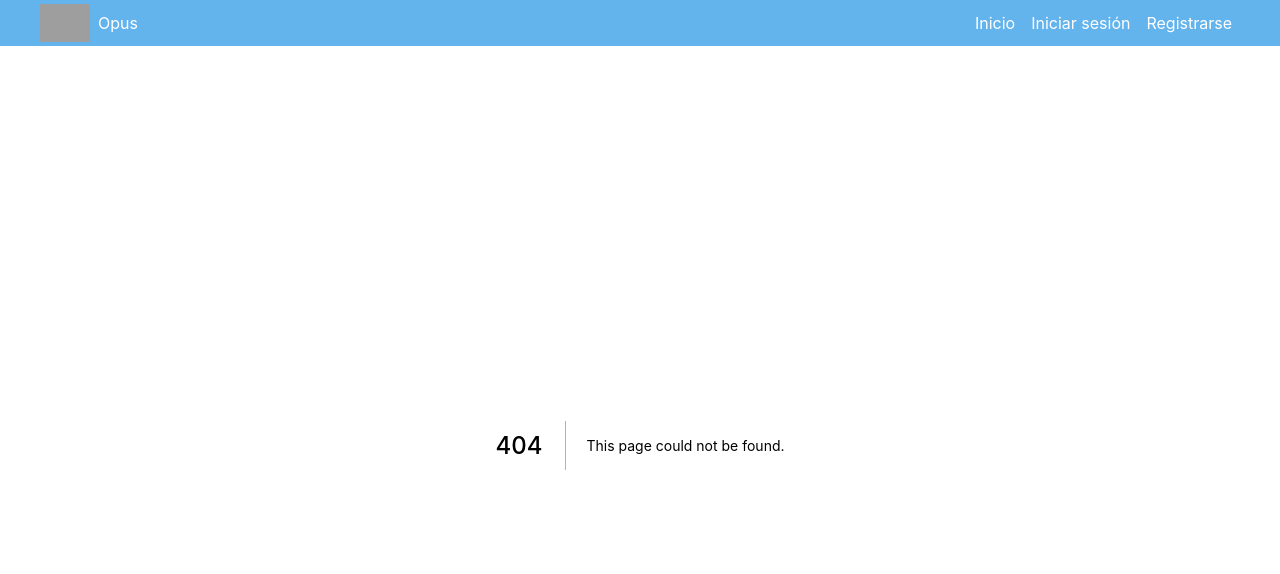
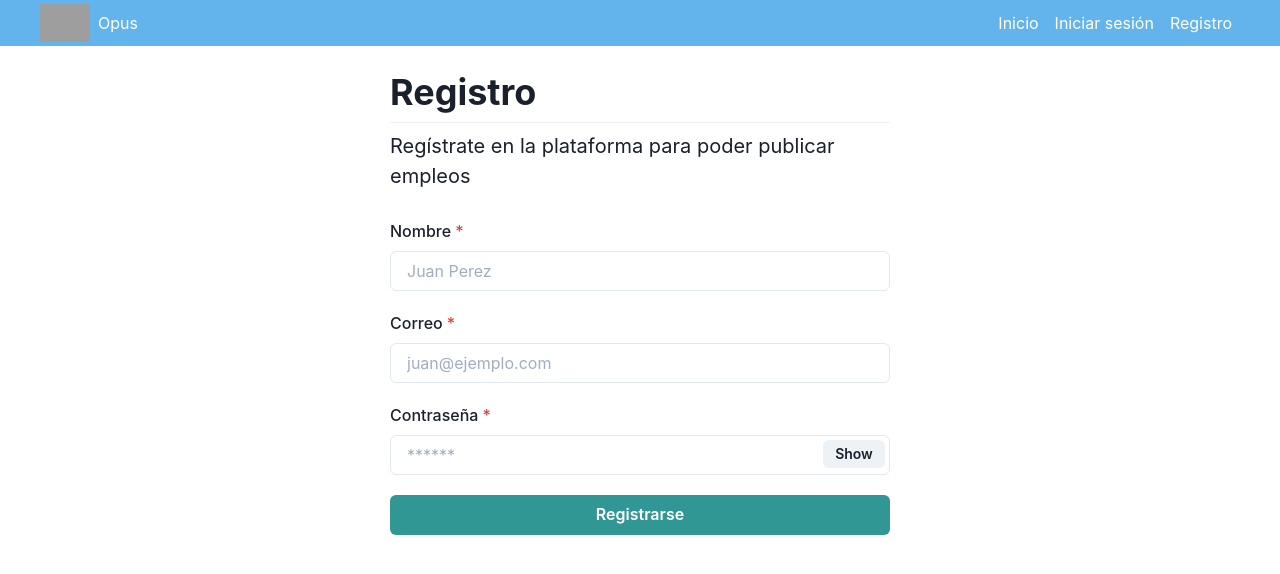
Before and after one commit to Streamelopers/opus-web, a Next.js app: page /registro in a window 1280 px wide. Before the commit this address had no page. Shown: the top 574 px of the page. Built offline with nearby package versions, Linux system fonts and the light colour scheme; grey boxes are pictures that could not be loaded.

Commit message:
Add sign-up form

```diff
--- a/components/Header/Header.tsx
+++ b/components/Header/Header.tsx
@@ -31,7 +31,7 @@ const Header = () => {
           </NextLink>
           <NextLink href="/registro">
             <Link px={8} color="white" cursor="pointer">
-              Registrarse
+              Registro
             </Link>
           </NextLink>
         </Box>
--- a/package.json
+++ b/package.json
@@ -15,6 +15,7 @@
     "@emotion/react": "^11.1.4",
     "@emotion/styled": "^11.0.0",
     "dayjs": "^1.10.4",
+    "formik": "^2.2.6",
     "framer-motion": "^3.2.2-rc.1",
     "lodash": "^4.17.20",
     "next": "10.0.5",
--- /dev/null
+++ b/pages/registro/index.tsx
@@ -0,0 +1,101 @@
+import { useState } from "react";
+import {
+  Button,
+  Flex,
+  FormControl,
+  FormErrorMessage,
+  FormLabel,
+  Input,
+  InputRightElement,
+  Stack,
+  Text,
+  Heading,
+  Divider
+} from "@chakra-ui/react";
+
+import { Formik, Form, Field, FieldProps, FormikProps, FormikHelpers } from "formik";
+interface FormValues {
+  name: string;
+  email: string;
+  password: string;
+}
+
+const SignUpForm = () => {
+  const [showPassword, setShowPassword] = useState(false);
+  const formValues: FormValues = {
+    name: "",
+    email: "",
+    password: ""
+  };
+
+  function handleSubmit(values: FormValues, actions: FormikHelpers<FormValues>) {
+    actions.setFieldError("name", "adios");
+    setTimeout(() => {
+      actions.setSubmitting(false);
+    }, 2000);
+  }
+
+  return (
+    <Formik initialValues={formValues} onSubmit={handleSubmit}>
+      {(props: FormikProps<FormValues>) => (
+        <Flex justifyContent="center" mt="25">
+          <Stack maxW="500px">
+            <Heading fontWeight="700">Registro</Heading>
+            <Divider />
+            <Text fontSize="xl">Regístrate en la plataforma para poder publicar empleos</Text>
+            <Form>
+              <Stack spacing="20px" mt="5">
+                <Field name="name">
+                  {({ field, form }: FieldProps) => (
+                    <FormControl isInvalid={!!form.errors.name && !!form.touched.name} isRequired>
+                      <FormLabel htmlFor="name">Nombre</FormLabel>
+                      <Input {...field} id="name" placeholder="Juan Perez" autoComplete="name" />
+                      <FormErrorMessage>{form.errors.name}</FormErrorMessage>
+                    </FormControl>
+                  )}
+                </Field>
+
+                <Field name="email">
+                  {({ field, form }: FieldProps) => (
+                    <FormControl isInvalid={!!form.errors.email && !!form.touched.email} isRequired>
+                      <FormLabel htmlFor="email">Correo</FormLabel>
+                      <Input {...field} type="email" autoComplete="email" id="email" placeholder="juan@ejemplo.com" />
+                      <FormErrorMessage>{form.errors.email}</FormErrorMessage>
+                    </FormControl>
+                  )}
+                </Field>
+
+                <Field name="password">
+                  {({ field, form }: FieldProps) => (
+                    <FormControl isInvalid={!!form.errors.password && !!form.touched.password} isRequired>
+                      <FormLabel htmlFor="password">Contraseña</FormLabel>
+                      <Input
+                        {...field}
+                        type={showPassword ? "text" : "password"}
+                        autoComplete="new-password"
+                        id="password"
+                        placeholder="******"
+                      />
+                      <InputRightElement width="4.5rem" css={{ top: "37.5px" }}>
+                        <Button h="1.75rem" size="sm" onClick={() => setShowPassword(!showPassword)}>
+                          {showPassword ? "Hide" : "Show"}
+                        </Button>
+                      </InputRightElement>
+                      <FormErrorMessage>{form.errors.password}</FormErrorMessage>
+                    </FormControl>
+                  )}
+                </Field>
+
+                <Button mt={4} colorScheme="teal" type="submit" isLoading={props.isSubmitting}>
+                  Registrarse
+                </Button>
+              </Stack>
+            </Form>
+          </Stack>
+        </Flex>
+      )}
+    </Formik>
+  );
+};
+
+export default SignUpForm;
```
Also changed, not shown: 2 other files (tests, documents, lock files or other folders).
